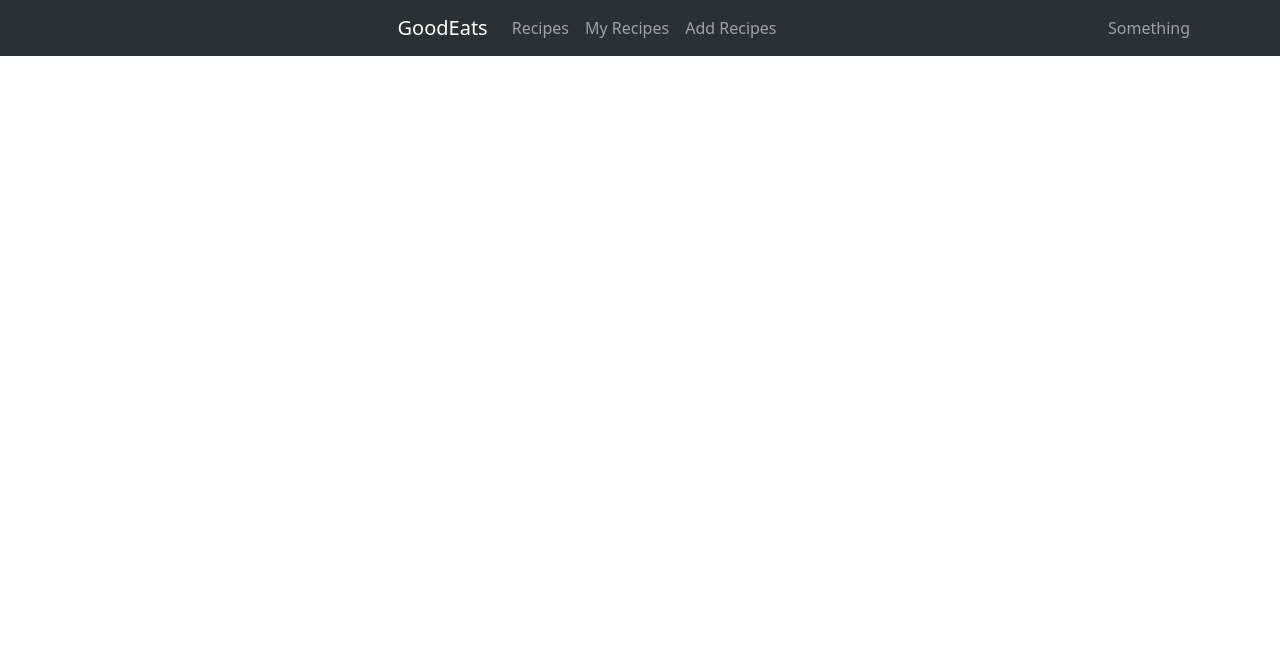
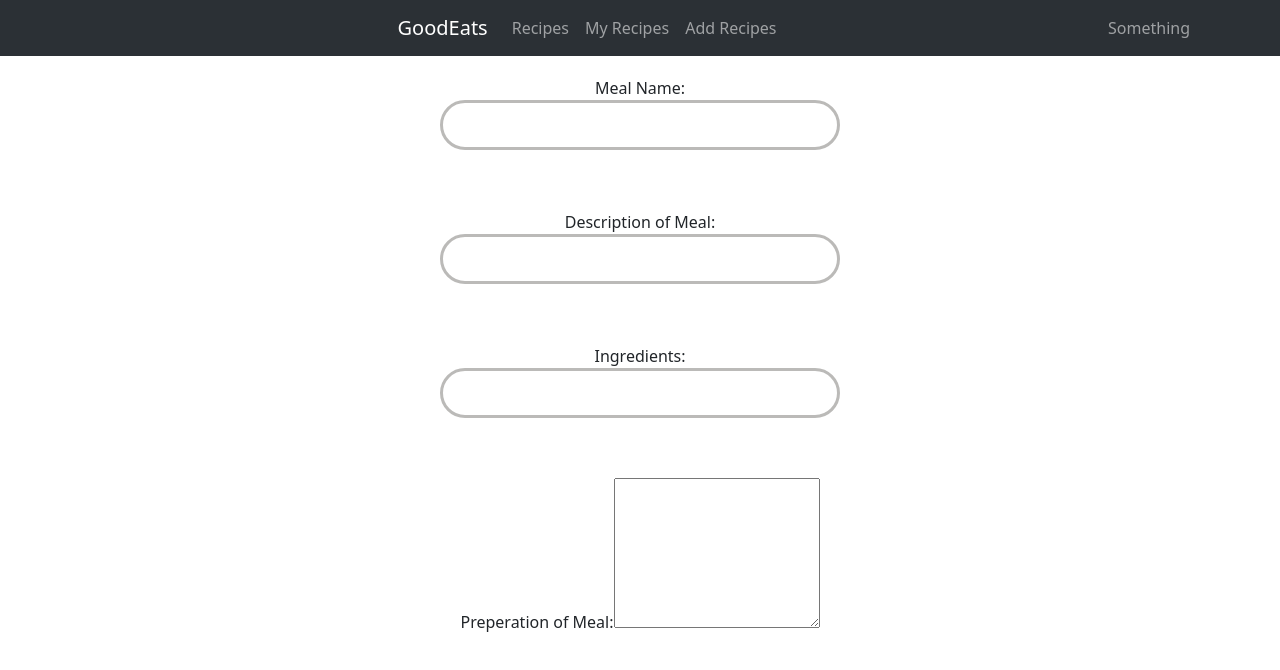
Before and after one commit to JakubSzkup1/RecipeAppProject, a React (Create React App) app: page /create in a window 1280 px wide. Shown: the top 670 px of the page. Built offline with nearby package versions, Linux system fonts and the light colour scheme.

Commit message:
basic create a recipe page is created and some css

```diff
--- a/src/App.js
+++ b/src/App.js
@@ -9,6 +9,7 @@ import Col from 'react-bootstrap/Col';
 import Carousel from 'react-bootstrap/Carousel';
 import { BrowserRouter, Routes, Route } from 'react-router-dom';
 import Home from './components/Home';
+import Create  from './components/create';
 
 
 function App() {
@@ -21,16 +22,16 @@ function App() {
         <Navbar collapseOnSelect expand="lg" className="bg-body-tertiary" data-bs-theme="dark">
 
           <Container>
-          <Col>
-          <Image src="" roundedCircle />
-        </Col>
+            <Col>
+              <Image src="" roundedCircle />
+            </Col>
             <Navbar.Brand href="/">GoodEats</Navbar.Brand>
             <Navbar.Toggle aria-controls="responsive-navbar-nav" />
             <Navbar.Collapse id="responsive-navbar-nav">
               <Nav className="me-auto">
                 <Nav.Link href="/recipes">Recipes</Nav.Link>{/*will be an api with recipes or mongodb database*/}
-                <Nav.Link href="/myrecipes">My Recipes</Nav.Link>
-                <Nav.Link href="/addrecipes">Add Recipes</Nav.Link>
+                <Nav.Link href="/myrecipes">My Recipes</Nav.Link> {/*read*/}
+                <Nav.Link href="/create">Add Recipes</Nav.Link> {/*create*/}
               </Nav>
               <Nav>
                 <Nav.Link href="#deets">Something</Nav.Link>
@@ -40,9 +41,10 @@ function App() {
           </Container>
         </Navbar>
         <Routes>
-        <Route path='/' element={<Home></Home>}></Route>
+          <Route path='/' element={<Home></Home>}></Route>
+          <Route path='/create' element={<Create></Create>}></Route> {/*component added to nav bar , when clicked brings to NewRecipe.js*/}
 
-      </Routes>
+        </Routes>
       </div>
     </BrowserRouter>
   );
--- /dev/null
+++ b/src/components/Create.css
@@ -0,0 +1,27 @@
+
+
+
+.form-group {
+    margin-bottom: 20px;
+    text-align: center;
+    background: rgba(255, 255, 255, 0.8); /* Set a semi-transparent white background for better readability */
+    padding: 20px;
+    border-radius: 10px;
+}
+
+.form-control {
+    width: 60%;
+    max-width: 400px;
+    margin: 0 auto;
+    padding: 10px;
+    border: 3px solid #bbbab8;
+    border-radius: 50px;
+    box-sizing: border-box;
+}
+.form-control1{
+    width: 100%;
+    padding: 60px;
+    border: 3px solid #111111;
+    border-radius: 3px;
+    box-sizing: border-box;
+}
--- /dev/null
+++ b/src/components/create.js
@@ -0,0 +1,90 @@
+import { useState } from "react"; //importing {useState}
+import "./Create.css"; // Import CSS file
+//import axios from "axios"; //importing axios
+
+//Creating a function that will create a recipe
+function Create() {
+    //useState assigned to an empty string
+    const [meal, setMeal] = useState('');
+    const [description, setDescription] = useState('');
+    const [ingredients, setIngredients] = useState('');
+    const [preperation, setPreperation] = useState('');
+
+    //Declare handleSubmit & console log it
+    const handleSubmit = (e) => {
+        e.preventDefault();
+
+        console.log("meal: " + meal + "description: " + description + "Ingredients: " + ingredients + "Preperation: " + preperation);
+    }
+
+    //Log the above to console
+    console.log("My Meal: " + meal +
+        "Description: " + description +
+        "Ingredients Used: " + ingredients +
+        "Preperation: " + preperation);
+
+    const recipe = ({
+        meal: meal,
+        description: description,
+        ingredients: ingredients,
+        preperation: preperation
+    });
+
+    //axios.post("https://localhost:4000/api/recipe", recipe)
+    // .then()
+    // .catch();
+
+
+    return (
+        //Form for user to input details of meal preperation
+        <div>
+            <form onSubmit={handleSubmit}>
+
+                {/* Add meal name */}
+                <div className="form-group">
+                    <label>Meal Name: </label>
+                    <input type="text"
+                        className="form-control"
+                        value={meal}
+                        onChange={(e) => { setMeal(e.target.value) }} />
+                </div>
+
+                {/* Add Despcription of meal*/}
+
+                <div className="form-group">
+                    <label>Description of Meal: </label>
+                    <input type="text"
+                        className="form-control"
+                        value={description}
+                        onChange={(e) => { setDescription(e.target.value) }} />
+                </div>
+
+                 {/* Add Ingredients*/}
+
+                 <div className="form-group">
+                    <label>Ingredients: </label>
+                    <input type="text"
+                        className="form-control"
+                        value={ingredients}
+                        onChange={(e) => { setIngredients(e.target.value) }} />
+                </div>
+
+                 {/* Add preperation of meal*/}
+
+                 <div className="form-group">
+                    <label>Preperation of Meal: </label>
+
+                       <textarea
+                        value={preperation}
+                        onChange={(e) => setPreperation(e.target.value)}
+                        rows="6" // Set the number of visible rows
+                    ></textarea>
+                </div>
+            </form>
+        </div>
+
+    );
+
+}
+
+export default Create;
```
Also changed, not shown: src/components/NewRecipe.js (deleted, +0 -26 lines), src/App.css (line endings or trailing spaces), 2 other files (tests, documents, lock files or other folders).
